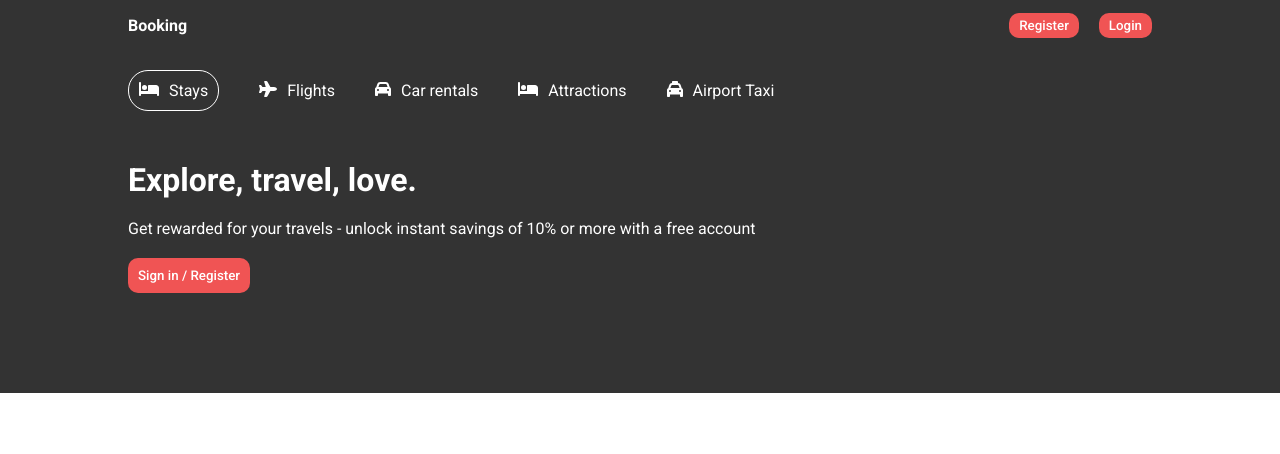
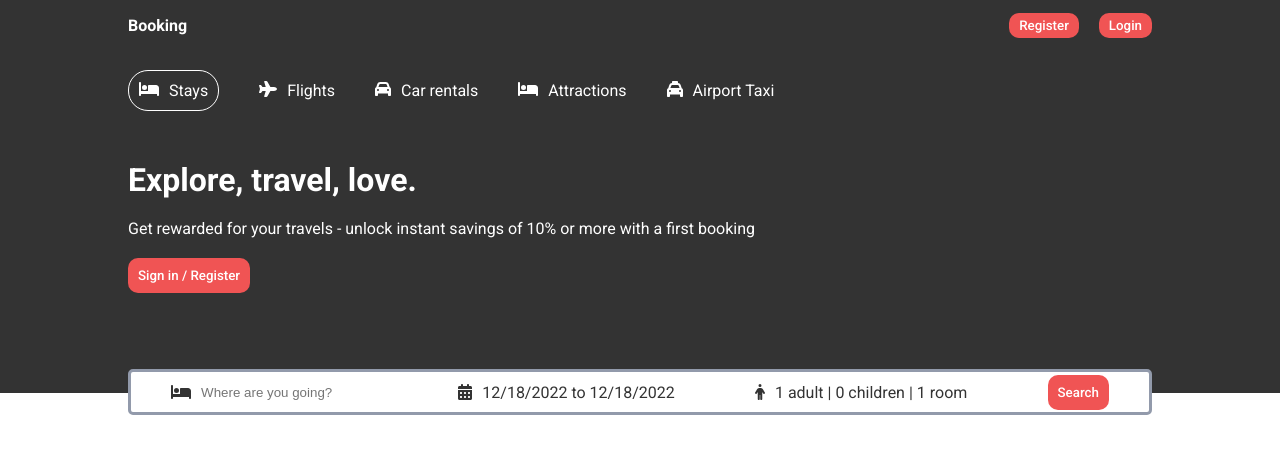
Before and after one commit to SushanthPoojary/Hotel-booking-website-using-MERN-, a React (Create React App) app: page / in a window 1280 px wide. Shown: the top 454 px of the page. Built offline with nearby package versions, Linux system fonts and the light colour scheme.

Commit message:
search bar implementation

```diff
--- a/package.json
+++ b/package.json
@@ -10,7 +10,9 @@
     "@testing-library/jest-dom": "^5.11.4",
     "@testing-library/react": "^11.1.0",
     "@testing-library/user-event": "^12.1.10",
+    "date-fns": "^2.29.3",
     "react": "^17.0.2",
+    "react-date-range": "^1.4.0",
     "react-dom": "^17.0.2",
     "react-router-dom": "^6.5.0",
     "react-scripts": "4.0.3",
--- a/src/components/header/Header.jsx
+++ b/src/components/header/Header.jsx
@@ -1,8 +1,41 @@
-import { faBed, faCar, faPlane, faTaxi } from "@fortawesome/free-solid-svg-icons";
+import { faBed, faCalendarDays, faCar, faPerson, faPlane, faTaxi } from "@fortawesome/free-solid-svg-icons";
 import { FontAwesomeIcon } from "@fortawesome/react-fontawesome";
+import { useState } from "react";
+import { DateRange } from "react-date-range";
 import "./header.css";
+import 'react-date-range/dist/styles.css';
+import 'react-date-range/dist/theme/default.css';
+import { format } from "date-fns";
+
 
 const Header = () => {
+    const [date, setDate] = useState([
+        {
+          startDate: new Date(),
+          endDate: new Date(),
+          key: 'selection'
+        }
+      ]);
+
+    const [datePopup, setDatePopup] = useState(false);
+
+    const [addPeoplePopup, setAddPeoplePopup] = useState(false);
+
+    const [addPeople, setAddPeople] = useState({
+        adult: 1,
+        children: 0,
+        room: 1,
+    });
+
+    const handleAddPeople = (name, opr) => {
+        setAddPeople((prev) => {
+            return {
+                ...prev,
+                [name]: opr === "incr" ? addPeople[name] + 1 : addPeople[name] - 1
+            }
+        })
+    };
+
     return (
         <div className="header">
             <div className="headerContainer">
@@ -32,9 +65,59 @@
                     Explore, travel, love.
                 </h1>
                 <p className="headerDesc">
-                    Get rewarded for your travels - unlock instant savings of 10% or more with a free account
+                    Get rewarded for your travels - unlock instant savings of 10% or more with a first booking
                 </p>
                 <button className="headerBtn">Sign in / Register</button>
+                <div className="searchBar">
+                    <div className="searchItem">
+                        <FontAwesomeIcon icon={faBed} className="headerIcon" />
+                        <input type="text" className="searchInput" placeholder="Where are you going?" />
+                    </div>
+                    <div className="searchItem">
+                        <FontAwesomeIcon icon={faCalendarDays} className="headerIcon" />
+                        <span onClick={() => setDatePopup(!datePopup)} className="searchText">{`${format(date[0].startDate, "MM/dd/yyyy")} to ${format(date[0].endDate, "MM/dd/yyyy")}`}</span>
+                        {datePopup && <DateRange
+                            editableDateInputs={true}
+                            onChange={item => setDate([item.selection])}
+                            moveRangeOnFirstSelection={false}
+                            ranges={date}
+                            className="dateRange"
+                        />}
+                    </div>
+                    <div className="searchItem">
+                        <FontAwesomeIcon icon={faPerson} className="headerIcon" />
+                        <span onClick={() => setAddPeoplePopup(!addPeoplePopup)} className="searchText">{`${addPeople.adult} adult | ${addPeople.children} children | ${addPeople.room} room`}</span>
+                        {addPeoplePopup && <div className="addPeople">
+                            <div className="addPeopleItem">
+                                <span className="addPeopleText">Adult</span>
+                                <div className="addPeopleCounter">
+                                    <button disabled={addPeople.adult <= 1} className="addPeopleCounterButton" onClick={() => handleAddPeople("adult", "decr")}>-</button>
+                                    <span className="addPeopleCounterNumber">{addPeople.adult}</span>
+                                    <button className="addPeopleCounterButton" onClick={() => handleAddPeople("adult", "incr")}>+</button>
+                                </div>
+                            </div>
+                            <div className="addPeopleItem">
+                                <span className="addPeopleText">Children</span>
+                                <div className="addPeopleCounter">
+                                    <button disabled={addPeople.children <= 0} className="addPeopleCounterButton" onClick={() => handleAddPeople("children", "decr")}>-</button>
+                                    <span className="addPeopleCounterNumber">{addPeople.children}</span>
+                                    <button className="addPeopleCounterButton" onClick={() => handleAddPeople("children", "incr")}>+</button>
+                                </div>
+                            </div>
+                            <div className="addPeopleItem">
+                                <span className="addPeopleText">Room</span>
+                                <div className="addPeopleCounter">
+                                    <button disabled={addPeople.room <= 1} className="addPeopleCounterButton" onClick={() => handleAddPeople("room", "decr")}>-</button>
+                                    <span className="addPeopleCounterNumber">{addPeople.room}</span>
+                                    <button className="addPeopleCounterButton" onClick={() => handleAddPeople("room", "incr")}>+</button>
+                                </div>
+                            </div>
+                        </div>}
+                    </div>
+                    <div className="searchItem">
+                        <button className="headerBtn">Search</button>
+                    </div>
+                </div>
             </div>
         </div>
     )
--- a/src/components/header/header.css
+++ b/src/components/header/header.css
@@ -3,6 +3,7 @@
     color: white;
     display: flex;
     justify-content: center;
+    position: relative;
 }
 
 .headerContainer {
@@ -44,3 +45,66 @@
     cursor: pointer;
     font-family: 'Roboto', sans-serif;
 }
+
+.searchBar {
+    height: 30px;
+    background-color: #fff;
+    color: #333333;
+    display: flex;
+    align-items: center;
+    justify-content: space-around;
+    padding: 20px 0px;
+    border-radius: 5px;
+    border: 3px solid #929AAB;
+    position: absolute;
+    bottom: -22px;
+    width: 100%;
+    max-width: 1024px;
+}
+
+.searchItem {
+    display: flex;
+    align-items: center;
+    gap: 10px;
+    cursor: pointer;
+}
+
+.searchInput {
+    border: none;
+    outline: none;
+}
+
+.dateRange {
+    position: absolute;
+    top: 41px;
+}
+
+.addPeople {
+    position: absolute;
+    top: 41px;
+    border-radius: 5px;
+    box-shadow: 0px 0px 10px -5px rgba(0, 0, 0, 0.4);
+}
+
+.addPeopleItem {
+    width: 200px;
+    display: flex;
+    justify-content: space-between;
+    margin: 10px;
+}
+
+.addPeopleCounter {
+    display: flex;
+    align-items: center;
+    gap: 10px;
+}
+
+.addPeopleCounterButton {
+    width: 30px;
+    height: 30px;
+    border: none;
+    border-radius: 10px;
+    background-color: #F05454;
+    color: #fff;
+    cursor: pointer;
+}
```
Also changed, not shown: 2 other files (tests, documents, lock files or other folders).
